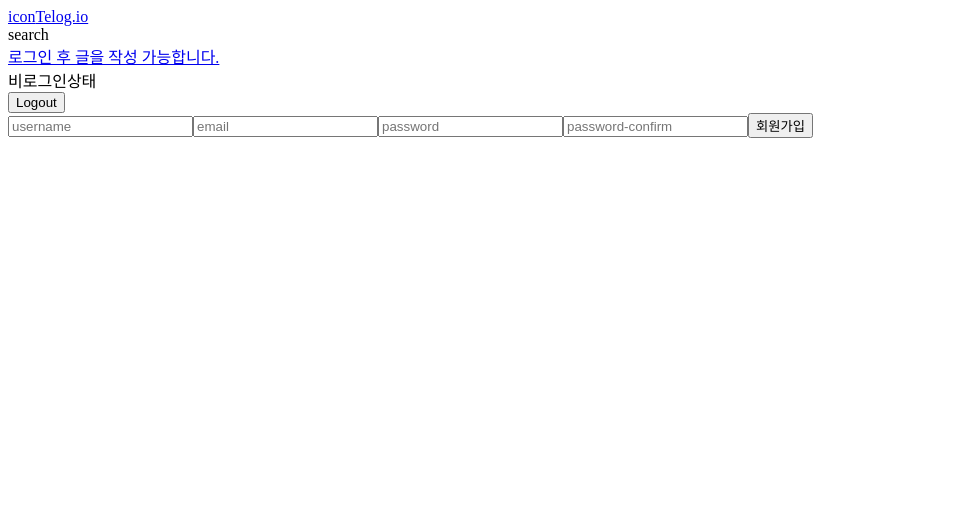
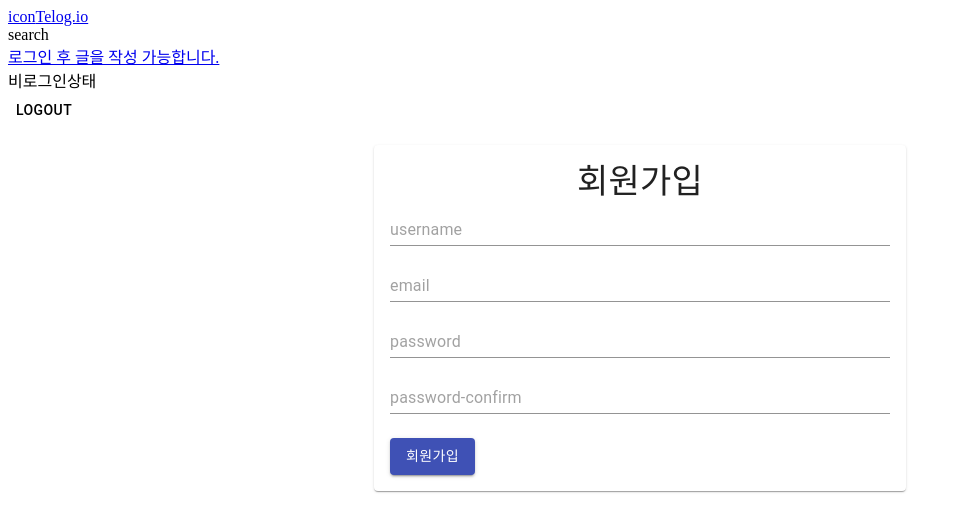
Before and after one commit to Heyday7/clonecoding_velog_front, a React (Create React App) app: page /signup in a window 1280 px wide. Shown: the top 532 px of the page, without its empty margins (0-962 px from the left). Built offline with nearby package versions, Linux system fonts and the light colour scheme.

Commit message:
account component function 화 및 material ui 적용

```diff
--- a/src/components/account/LoginForm.js
+++ b/src/components/account/LoginForm.js
@@ -1,20 +1,50 @@
-import React, {Component} from 'react'
+import React from 'react'
+import { Button, Paper, Grid, TextField, Typography } from '@material-ui/core'
 
-class LoginForm extends Component {
-  handleSubmit = (e) => {
+function LoginForm (props) {
+  const handleSubmit = (e) => {
     e.preventDefault()
-    this.props.tryLogin()
+    props.tryLogin()
   }
 
-  render () {
-    return (
-      <form onSubmit={this.handleSubmit}>
-        <input name='username' onChange={this.props.handleChange} placeholder='username'/>
-        <input name='password' onChange={this.props.handleChange} placeholder='password'/>
-        <button type='submit'>로그인</button>
+  return (
+    <div className='Login-form'>
+      <form onSubmit={handleSubmit}>
+        <Paper style={{padding:16, margin: 'auto', marginTop: 16, maxWidth:500}}>
+          <Typography variant='h4' align='center' gutterBottom> 로그인 </Typography>
+          <Grid container spacing={3}>
+            <Grid item xs={12}>
+              <TextField
+                fullWidth
+                name='username'
+                onChange={props.handleChange}
+                placeholder='username'
+                required
+              />
+            </Grid>
+            <Grid item xs={12}>
+              <TextField
+                fullWidth
+                name='password'
+                onChange={props.handleChange}
+                placeholder='password'
+              />
+            </Grid>
+            <Grid item>
+              <Button
+                variant='contained'
+                color='primary'
+                type='submit'
+              >
+                로그인
+              </Button>
+            </Grid>
+          </Grid>
+        </Paper>
       </form>
-    )
-  }
+    </div>
+  )
+
 }
 
 export default LoginForm
--- a/src/components/account/LogoutButton.js
+++ b/src/components/account/LogoutButton.js
@@ -1,7 +1,8 @@
+import { Button } from '@material-ui/core'
 import React from 'react'
 
 function LogoutButton ({logout}) {
-  return <button onClick={() => logout()}>Logout</button>
+  return <Button color='inherit' onClick={() => logout()}>Logout</Button>
 }
 
 export default LogoutButton
--- a/src/components/account/SignUpForm.js
+++ b/src/components/account/SignUpForm.js
@@ -1,22 +1,69 @@
-import React, {Component} from 'react'
+import { Grid, Paper, TextField, Button, Typography } from '@material-ui/core'
+import React from 'react'
 
-class SignUpForm extends Component {
-  handleSubmit = (e) => {
+
+function SignUpForm (props) {
+  const handleSubmit = (e) => {
     e.preventDefault()
-    this.props.trySignUp()
+    props.trySignUp()
   }
 
-  render () {
-    return (
-      <form onSubmit={this.handleSubmit}>
-        <input name='username' onChange={this.props.handleChange} placeholder='username'></input>
-        <input name='email' onChange={this.props.handleChange} placeholder='email'></input>
-        <input name='password' onChange={this.props.handleChange} placeholder='password'></input>
-        <input name='confirm' onChange={this.props.handleChange} placeholder='password-confirm'></input>
-        <button type='submit'>회원가입</button>
+  return (
+    <div className='Sign-up-form'>
+      <form onSubmit={handleSubmit}>
+        <Paper style={{padding:16, margin:'auto', marginTop:16, maxWidth:500}}>
+          <Typography variant='h4' align='center' gutterBottom>회원가입</Typography>
+          <Grid container alignItems='flex-start' spacing={3}>
+            <Grid item xs={12}>
+              <TextField
+                fullWidth
+                name='username'
+                onChange={props.handleChange}
+                placeholder='username'
+                required
+              />
+            </Grid>
+            <Grid item xs={12}>
+              <TextField
+                fullWidth
+                name='email'
+                onChange={props.handleChange}
+                placeholder='email'
+                required
+              />
+            </Grid>
+            <Grid item xs={12}>
+              <TextField
+                fullWidth
+                name='password'
+                onChange={props.handleChange}
+                placeholder='password'
+                required
+              />
+            </Grid>
+            <Grid item xs={12}>
+              <TextField
+                fullWidth
+                name='confirm'
+                onChange={props.handleChange}
+                placeholder='password-confirm'
+                required
+              />
+            </Grid>
+            <Grid item xs={12}>
+              <Button
+                variant='contained'
+                color='primary'
+                type='submit'
+              >
+                회원가입
+              </Button>
+            </Grid>
+          </Grid>
+        </Paper>
       </form>
-    )
-  }
+    </div>
+  )
 }
 
 export default SignUpForm
```
